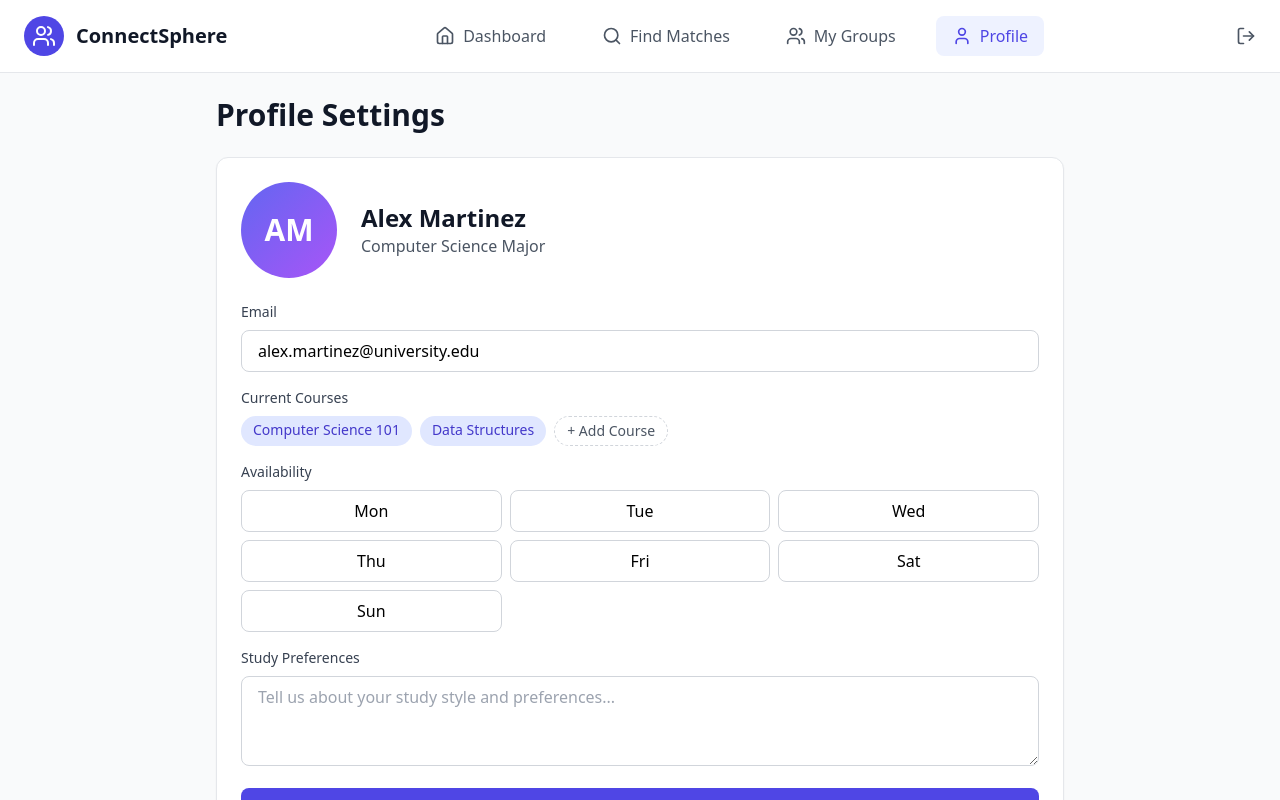
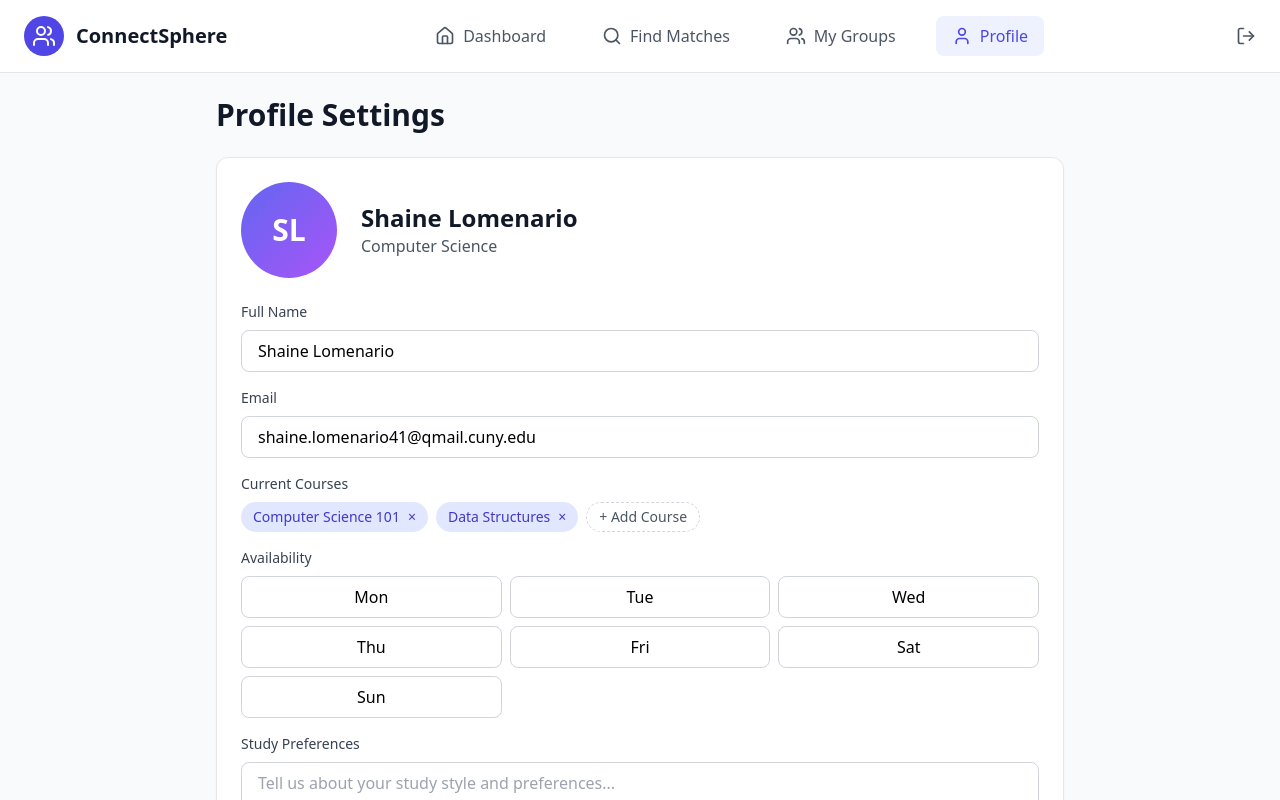
Before and after one commit to ctp-connectsphere/connectsphere, a React (Vite) app: page / in a window 1280 px wide. Both pictures are taken after a click on the button "Profile". Shown: the top 800 px of the page. Built offline with nearby package versions, Linux system fonts and the light colour scheme.

Commit message:
Add user interface and form data handle on profileViews

```diff
--- a/src/App.tsx
+++ b/src/App.tsx
@@ -5,11 +5,20 @@ import DashboardView from "./components/DashboardView";
 import MatchesView from "./components/MatchesView";
 import GroupsView from "./components/GroupsView";
 import ProfileView from "./components/ProfileView";
-import type { Match, Group } from "./types";
+import type { Match, Group, User } from "./types";
 
 function App() {
   const [currentView, setCurrentView] = useState<string>("dashboard");
   const [isLoggedIn, setIsLoggedIn] = useState<boolean>(true);
+
+  const [user, setUser] = useState<User>({
+    name: "Shaine Lomenario",
+    email: "shaine.lomenario41@qmail.cuny.edu",
+    major: "Computer Science",
+    courses: ["Computer Science 101", "Data Structures"],
+    availability: [],
+    studyPreferences: "",
+  });
 
   // Sample data
   const matches: Match[] = [
@@ -68,11 +77,13 @@ function App() {
         setIsLoggedIn={setIsLoggedIn}
       />
       {currentView === "dashboard" && (
-        <DashboardView matches={matches} groups={groups} />
+        <DashboardView matches={matches} groups={groups} user={user} />
       )}
       {currentView === "matches" && <MatchesView matches={matches} />}
       {currentView === "groups" && <GroupsView groups={groups} />}
-      {currentView === "profile" && <ProfileView />}
+      {currentView === "profile" && (
+        <ProfileView user={user} setUser={setUser} />
+      )}
     </div>
   );
 }
--- a/src/components/DashboardView.tsx
+++ b/src/components/DashboardView.tsx
@@ -1,16 +1,23 @@
 import { Users, Search, Calendar, BookOpen } from "lucide-react";
-import type { Match, Group } from "../types";
+import type { Match, Group, User } from "../types";
+import ProfileView from "./ProfileView";
 
 interface DashboardViewProps {
   matches: Match[];
   groups: Group[];
+  user: User;
 }
 
-export default function DashboardView({ matches, groups }: DashboardViewProps) {
+export default function DashboardView({
+  matches,
+  groups,
+  user,
+}: DashboardViewProps) {
   return (
     <div className="max-w-7xl mx-auto p-6">
       <h2 className="text-3xl font-bold text-gray-900 mb-6">
-        Welcome back, Alex!
+        {" "}
+        Welcome back, {user.name.split(" ")[0]}
       </h2>
 
       <div className="grid grid-cols-1 md:grid-cols-3 gap-6 mb-8">
--- a/src/components/ProfileView.tsx
+++ b/src/components/ProfileView.tsx
@@ -1,29 +1,143 @@
-export default function ProfileView() {
+import { useState, type FormEvent } from "react";
+import type { User } from "../types";
+
+interface ProfileViewProps {
+  user: User;
+  setUser: (user: User) => void;
+}
+
+export default function ProfileView({ user, setUser }: ProfileViewProps) {
+  const [profileData, setProfileData] = useState<User>(user);
+  const [isLoading, setIsLoading] = useState<boolean>(false);
+  const [message, setMessage] = useState<string>("");
+
+  const days = ["Mon", "Tue", "Wed", "Thu", "Fri", "Sat", "Sun"];
+
+  const handleNameChange = (e: React.ChangeEvent<HTMLInputElement>) => {
+    setProfileData({ ...profileData, name: e.target.value });
+  };
+
+  const handleEmailChange = (e: React.ChangeEvent<HTMLInputElement>) => {
+    setProfileData({ ...profileData, email: e.target.value });
+  };
+
+  const handlePreferencesChange = (
+    e: React.ChangeEvent<HTMLTextAreaElement>
+  ) => {
+    setProfileData({ ...profileData, studyPreferences: e.target.value });
+  };
+
+  const toggleAvailability = (day: string) => {
+    setProfileData((prev) => ({
+      ...prev,
+      availability: prev.availability.includes(day)
+        ? prev.availability.filter((d) => d !== day)
+        : [...prev.availability, day],
+    }));
+  };
+
+  const removeCourse = (courseToRemove: string) => {
+    setProfileData((prev) => ({
+      ...prev,
+      courses: prev.courses.filter((course) => course !== courseToRemove),
+    }));
+  };
+
+  const handleSubmit = async (e: FormEvent<HTMLFormElement>) => {
+    e.preventDefault();
+    setIsLoading(true);
+    setMessage("");
+
+    try {
+      // Update the parent component's user state
+      setUser(profileData);
+
+      // Simulate API call (you can uncomment when backend is ready)
+      /*
+      const response = await fetch('http://localhost:5000/api/profile', {
+        method: 'POST',
+        headers: {
+          'Content-Type': 'application/json',
+        },
+        body: JSON.stringify(profileData)
+      });
+
+      if (!response.ok) {
+        throw new Error('Failed to update profile');
+      }
+
+      const data = await response.json();
+      */
+
+      setMessage("Profile updated successfully!");
+      console.log("Profile updated:", profileData);
+    } catch (error) {
+      setMessage("Error updating profile. Please try again.");
+      console.error("Error:", error);
+    } finally {
+      setIsLoading(false);
+    }
+  };
+
+  const getInitials = (name: string) => {
+    return name
+      .split(" ")
+      .map((n) => n[0])
+      .join("")
+      .toUpperCase();
+  };
+
   return (
     <div className="max-w-4xl mx-auto p-6">
       <h2 className="text-3xl font-bold text-gray-900 mb-6">
         Profile Settings
       </h2>
 
+      <form onSubmit={handleSubmit}>
         <div className="bg-white rounded-xl shadow-sm p-6 border border-gray-200 mb-6">
           <div className="flex items-center space-x-6 mb-6">
             <div className="w-24 h-24 bg-gradient-to-br from-indigo-500 to-purple-500 rounded-full flex items-center justify-center text-white text-3xl font-semibold">
-            AM
+              {getInitials(profileData.name)}
             </div>
             <div>
-            <h3 className="text-2xl font-bold text-gray-900">Alex Martinez</h3>
-            <p className="text-gray-600">Computer Science Major</p>
+              <h3 className="text-2xl font-bold text-gray-900">
+                {profileData.name}
+              </h3>
+              <p className="text-gray-600">{profileData.major}</p>
             </div>
           </div>
 
           <div className="space-y-4">
             <div>
-            <label className="block text-sm font-medium text-gray-700 mb-2">
+              <label
+                htmlFor="name"
+                className="block text-sm font-medium text-gray-700 mb-2"
+              >
+                Full Name
+              </label>
+              <input
+                id="name"
+                type="text"
+                value={profileData.name}
+                onChange={handleNameChange}
+                required
+                className="w-full px-4 py-2 border border-gray-300 rounded-lg focus:outline-none focus:ring-2 focus:ring-indigo-500"
+              />
+            </div>
+
+            <div>
+              <label
+                htmlFor="email"
+                className="block text-sm font-medium text-gray-700 mb-2"
+              >
                 Email
               </label>
               <input
+                id="email"
                 type="email"
-              defaultValue="alex.martinez@university.edu"
+                value={profileData.email}
+                onChange={handleEmailChange}
+                required
                 className="w-full px-4 py-2 border border-gray-300 rounded-lg focus:outline-none focus:ring-2 focus:ring-indigo-500"
               />
             </div>
@@ -33,13 +147,25 @@ export default function ProfileView() {
                 Current Courses
               </label>
               <div className="flex flex-wrap gap-2">
-              <span className="px-3 py-1 bg-indigo-100 text-indigo-700 rounded-full text-sm">
-                Computer Science 101
+                {profileData.courses.map((course) => (
+                  <span
+                    key={course}
+                    className="px-3 py-1 bg-indigo-100 text-indigo-700 rounded-full text-sm flex items-center gap-2"
+                  >
+                    {course}
+                    <button
+                      type="button"
+                      onClick={() => removeCourse(course)}
+                      className="hover:text-indigo-900"
+                    >
+                      ×
+                    </button>
                   </span>
-              <span className="px-3 py-1 bg-indigo-100 text-indigo-700 rounded-full text-sm">
-                Data Structures
-              </span>
-              <button className="px-3 py-1 border border-dashed border-gray-300 text-gray-600 rounded-full text-sm hover:bg-gray-50">
+                ))}
+                <button
+                  type="button"
+                  className="px-3 py-1 border border-dashed border-gray-300 text-gray-600 rounded-full text-sm hover:bg-gray-50"
+                >
                   + Add Course
                 </button>
               </div>
@@ -50,10 +176,16 @@ export default function ProfileView() {
                 Availability
               </label>
               <div className="grid grid-cols-3 gap-2">
-              {["Mon", "Tue", "Wed", "Thu", "Fri", "Sat", "Sun"].map((day) => (
+                {days.map((day) => (
                   <button
                     key={day}
-                  className="px-4 py-2 border border-gray-300 rounded-lg hover:bg-indigo-50 hover:border-indigo-500 transition-colors"
+                    type="button"
+                    onClick={() => toggleAvailability(day)}
+                    className={`px-4 py-2 border rounded-lg transition-colors ${
+                      profileData.availability.includes(day)
+                        ? "bg-indigo-500 border-indigo-500 text-white"
+                        : "border-gray-300 hover:bg-indigo-50 hover:border-indigo-500"
+                    }`}
                   >
                     {day}
                   </button>
@@ -62,21 +194,44 @@ export default function ProfileView() {
             </div>
 
             <div>
-            <label className="block text-sm font-medium text-gray-700 mb-2">
+              <label
+                htmlFor="preferences"
+                className="block text-sm font-medium text-gray-700 mb-2"
+              >
                 Study Preferences
               </label>
               <textarea
+                id="preferences"
+                value={profileData.studyPreferences}
+                onChange={handlePreferencesChange}
                 className="w-full px-4 py-2 border border-gray-300 rounded-lg focus:outline-none focus:ring-2 focus:ring-indigo-500"
                 rows={3}
                 placeholder="Tell us about your study style and preferences..."
               />
             </div>
 
-          <button className="w-full px-6 py-3 bg-indigo-600 text-white rounded-lg hover:bg-indigo-700 transition-colors font-medium">
-            Save Changes
+            {message && (
+              <div
+                className={`p-3 rounded-lg ${
+                  message.includes("successfully")
+                    ? "bg-green-100 text-green-700"
+                    : "bg-red-100 text-red-700"
+                }`}
+              >
+                {message}
+              </div>
+            )}
+
+            <button
+              type="submit"
+              disabled={isLoading}
+              className="w-full px-6 py-3 bg-indigo-600 text-white rounded-lg hover:bg-indigo-700 transition-colors font-medium disabled:opacity-50 disabled:cursor-not-allowed"
+            >
+              {isLoading ? "Saving..." : "Save Changes"}
             </button>
           </div>
         </div>
+      </form>
     </div>
   );
 }
```
Also changed, not shown: src/types/index.ts (+9 -0 lines). Lines whose indentation alone changed are shown as unchanged.
